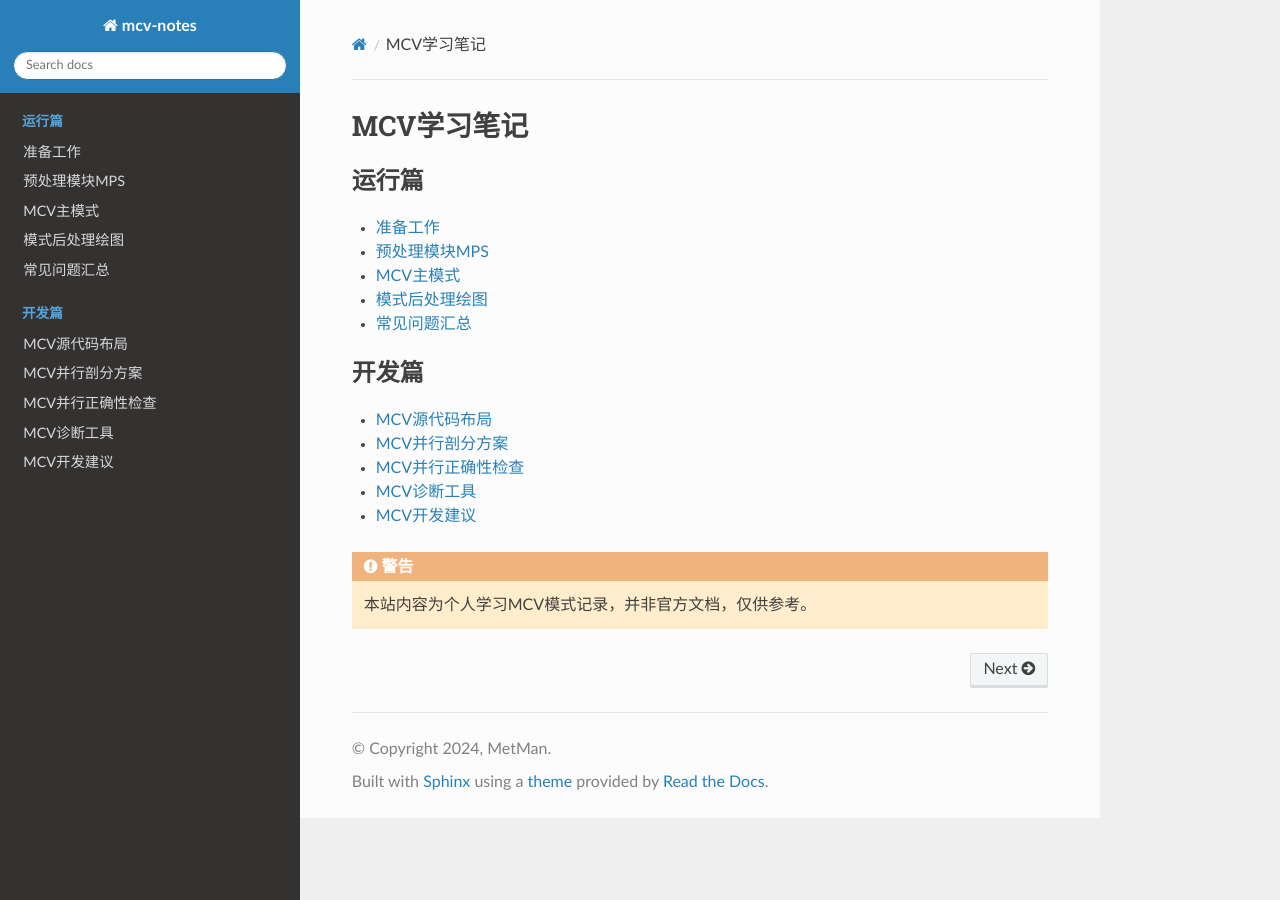
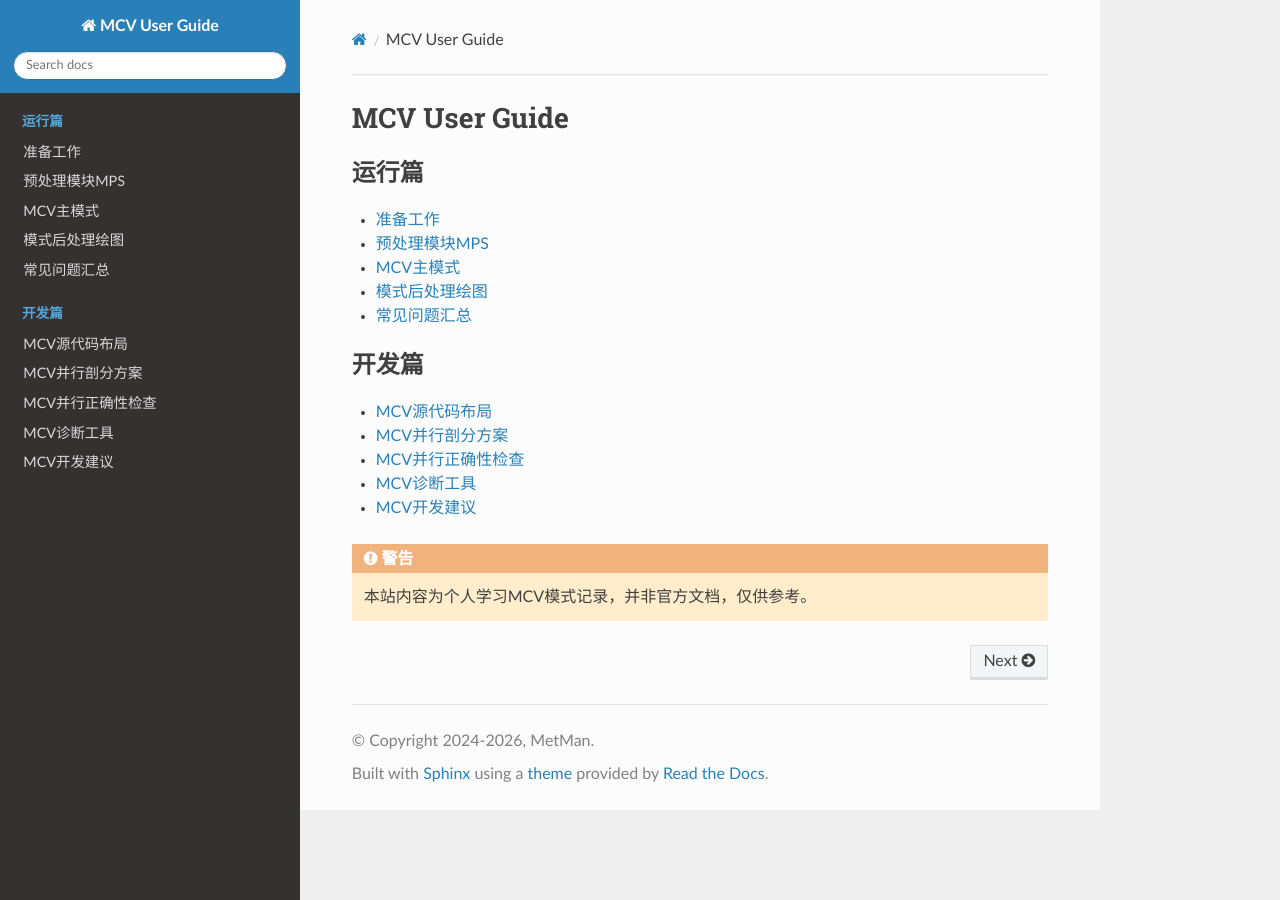
Before and after one commit to qingu/mug, a Sphinx documentation site: the page built from source/index.rst, in a window 1280 px wide. Built offline with Sphinx 7.4.7 and the Read the Docs theme 3.1.0, drawn with Linux system fonts in a browser that asks for light colours.

Commit message:
revise project info

```diff
--- a/source/conf.py
+++ b/source/conf.py
@@ -8,10 +8,10 @@
 
 import sphinx_rtd_theme
 from recommonmark.parser import CommonMarkParser
-project = 'mcv-notes'
-copyright = '2024, MetMan'
+project = 'MCV User Guide'
+copyright = '2024-2026, MetMan'
 author = 'MetMan'
-release = '0.1'
+release = '1.0'
 
 # -- General configuration ---------------------------------------------------
 # https://www.sphinx-doc.org/en/master/usage/configuration.html#general-configuration
--- a/source/index.rst
+++ b/source/index.rst
@@ -3,7 +3,7 @@
    You can adapt this file completely to your liking, but it should at least
    contain the root `toctree` directive.
 
-MCV学习笔记
+MCV User Guide
 =====================================
 
 .. toctree::
```
